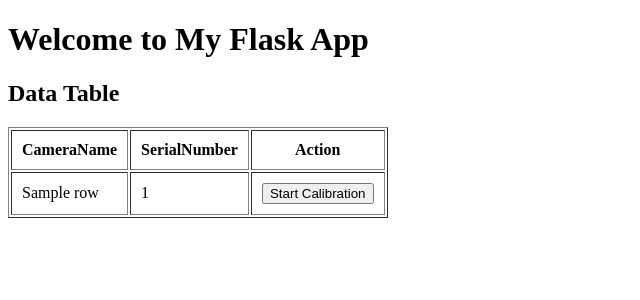
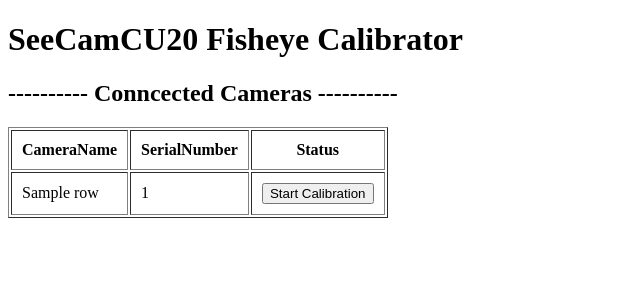
Before and after one commit to THARUN-V/SeeCamCU20FisheyeCalibrator, a Flask app: template templates/index.html in a window 1280 px wide. Shown: the top 300 px of the page, without its empty margins (0-640 px from the left). Run offline with Flask 3, Linux system fonts and the light colour scheme; the template is opened without the code that fills it: most values are stand-ins (such as "Sample title", 1, 10 or a date in 2020); parts of the project's set-up code (start-up, migrations or seed data) failed here and were passed over.

Commit message:
all the changes are done in version 1

```diff
--- a/templates/index.html
+++ b/templates/index.html
@@ -3,9 +3,9 @@
 <head>
     <meta charset="UTF-8">
     <meta name="viewport" content="width=device-width,initial-scale=1.0">
-    <title>Home and Table</title>
+    <title>FisheyeCalibrator</title>
     <script>
-        async function handleButtonClick(SerialNumber) {
+        async function handleButtonClick(SerialNumber,CameraName) {
             try {
                 const response = await fetch('/process', {
                     method: 'POST',
@@ -20,7 +20,7 @@
                 if (response.ok) {
                     // Display video stream on a blank page
                     document.body.innerHTML = `
-                        <h2>Video Stream for Serial Number: ${SerialNumber}</h2>
+                        <h2>Video Stream for ${CameraName} Cam with Serial Number: ${SerialNumber}</h2>
                         <img src="/video_feed" alt="Video Stream" style="width:100%; max-width:800px;" onclick="handleImageClick(event, '${SerialNumber}')"/>
                     `;
                 } else {
@@ -63,16 +63,16 @@
     </script>
 </head>
 <body>
-    <h1>Welcome to My Flask App</h1>
+    <h1>SeeCamCU20 Fisheye Calibrator</h1>
 
     {% if data %}
-        <h2>Data Table</h2>
+        <h2>---------- Conncected Cameras ----------</h2>
         <table border="1" cellpadding="10">
             <thead>
                 <tr>
                     <th>CameraName</th>
                     <th>SerialNumber</th>
-                    <th>Action</th>
+                    <th>Status</th>
                 </tr>
             </thead>
             <tbody>
@@ -84,7 +84,7 @@
                         {% if row.processed %}
                             <span id="message-{{ row.SerialNumber }}">Calibrated</span>
                         {% else %}
-                            <button id="button-{{ row.SerialNumber }}" onclick="handleButtonClick('{{ row.SerialNumber }}')">
+                            <button id="button-{{ row.SerialNumber }}" onclick="handleButtonClick('{{ row.SerialNumber }}','{{row.CameraName}}')">
                                 Start Calibration
                             </button>
                             <span id="message-{{ row.SerialNumber }}" style="display:none;">Processing Completed</span>
```
